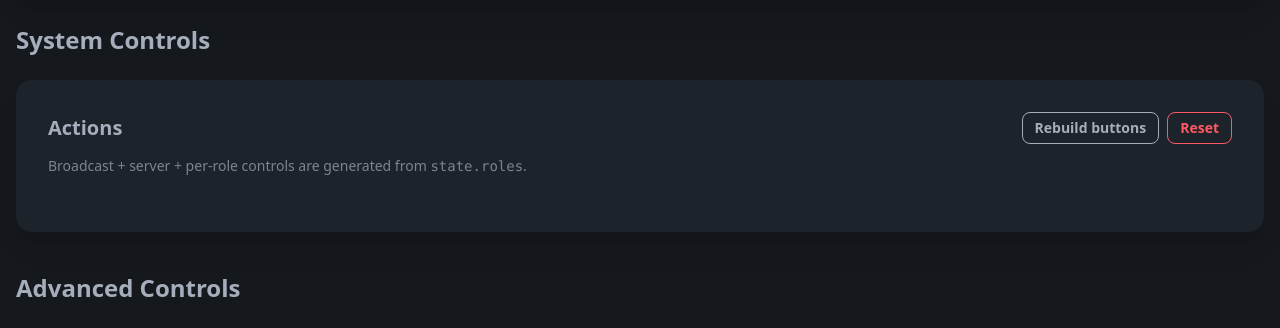
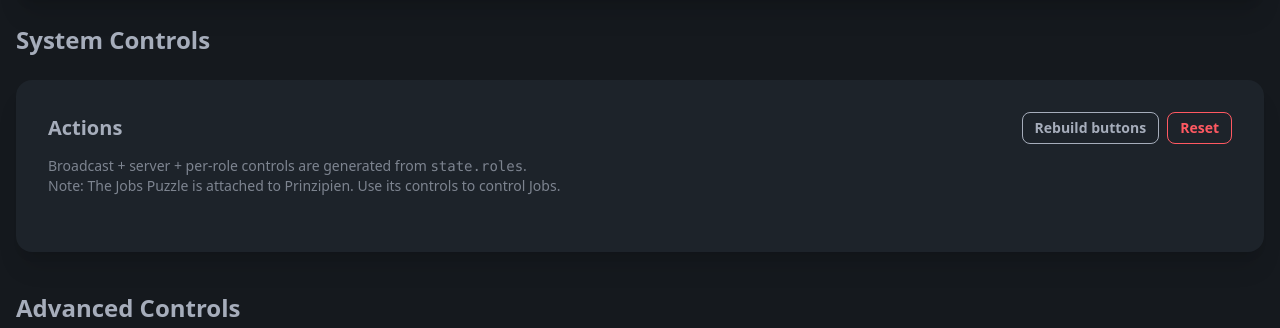
Before and after one commit to lukas-walker/er_gui, a FastAPI app: template templates/index.html in a window 1280 px wide. Shown: the part 84-412 px from the top of the page. Run offline with FastAPI, Linux system fonts and the light colour scheme; the template is opened without the code that fills it, so the values that code supplies are empty; some libraries are stand-ins or nearby versions.

Commit message:
note for controls of jobs (attached to prinzipien)

```diff
--- a/templates/partials/system_controls.html
+++ b/templates/partials/system_controls.html
@@ -17,6 +17,8 @@
 
       <p class="opacity-70 text-sm mt-1">
         Broadcast + server + per-role controls are generated from <code>state.roles</code>.
+          <br>
+          Note: The Jobs Puzzle is attached to Prinzipien. Use its controls to control Jobs.
       </p>
 
       <div id="action-controls" class="mt-4 grid grid-cols-1 lg:grid-cols-3 gap-4"></div>
```
